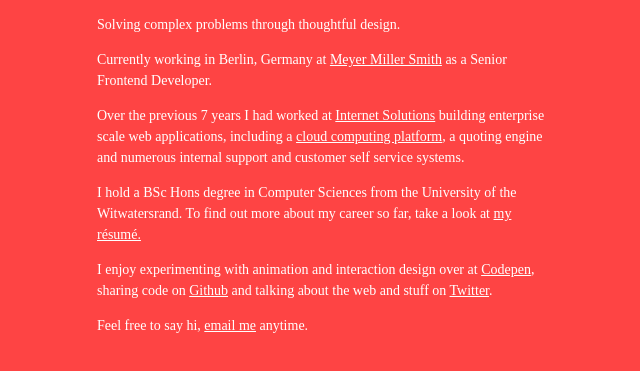
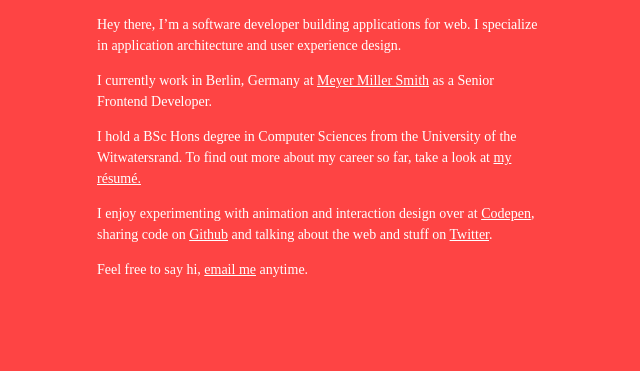
Before and after one commit to codedependant/chenxusani.com, a website: page app/index.html in a window 1280 px wide. Shown: the part 155-526 px from the top of the page, without its empty margins (319-959 px from the left). Drawn offline with Linux system fonts and the light colour scheme; a web font is replaced by a local one.

Commit message:
copy change

```diff
--- a/app/index.html
+++ b/app/index.html
@@ -67,11 +67,15 @@
         </h1>
         <h5>Web Developer & Designer</h5>
         <section>
-          <p>Solving complex problems through thoughtful design.</p>
+          <p>
+            Hey there, I’m a software developer building applications for web. I specialize in application architecture and user experience design.</p>
 
-          <p>Currently working in Berlin, Germany at <a href="http://www.meyermillersmith.com/">Meyer Miller Smith</a> as a Senior Frontend Developer.</p>
+          <p>I currently work in Berlin, Germany at <a href="http://www.meyermillersmith.com/">Meyer Miller Smith</a> as a Senior Frontend Developer.
+           </p>
 
-          <p>Over the previous 7 years I had worked at <a href="http://www.is.co.za">Internet Solutions</a> building enterprise scale web applications, including a <a href="http://www.cloud.is.co.za">cloud computing platform</a>, a quoting engine and numerous internal support and customer self service systems.</p>
+<!--           <p>
+            For over 7 years, I had worked at <a href="http://www.is.co.za">Internet Solutions</a>, South Africas largest corporate ISP, building enterprise scale web applications. These included a <a href="http://www.cloud.is.co.za">cloud computing platform</a>, a quoting engine and numerous internal support and customer self service systems.</p> -->
+
 
           <p>
             I hold a BSc Hons degree in Computer Sciences from the University of the Witwatersrand. To find out more about my career so far, take a look at <a href="https://www.linkedin.com/pub/che-nxusani/51/760/294">my résumé.</a>
```
